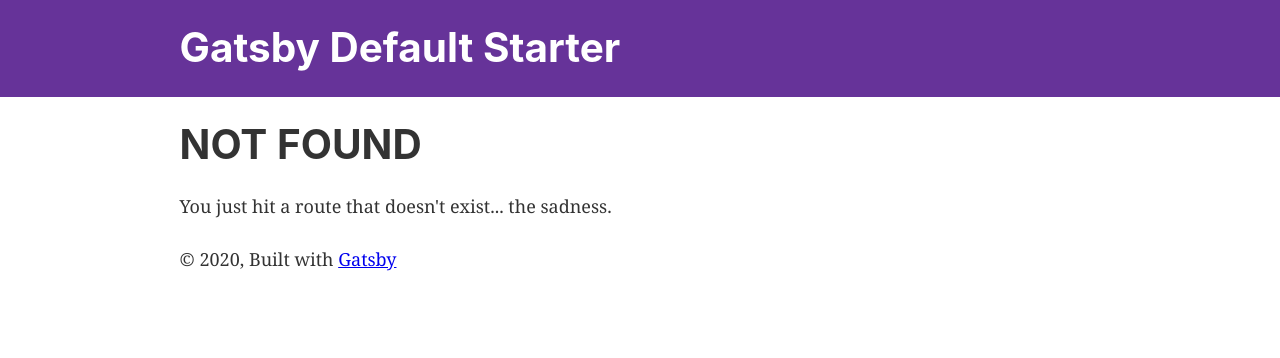
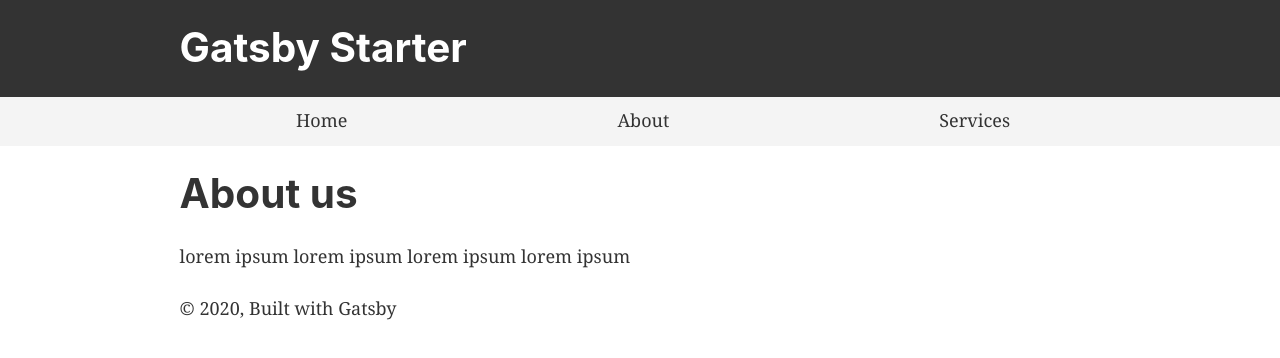
Before and after one commit to jidegithub/gatsby_starter, a Gatsby site: page /about in a window 1280 px wide. Before the commit this address had no page. Built offline with nearby package versions, Linux system fonts and the light colour scheme; Gatsby itself is replaced by a stand-in of ours.

Commit message:
initial commit

```diff
--- a/gatsby-config.js
+++ b/gatsby-config.js
@@ -1,6 +1,6 @@
 module.exports = {
   siteMetadata: {
-    title: `Gatsby Default Starter`,
+    title: `Gatsby Starter`,
     description: `Kick off your next, great Gatsby project with this default starter. This barebones starter ships with the main Gatsby configuration files you might need.`,
     author: `@gatsbyjs`,
   },
--- a/src/components/header.js
+++ b/src/components/header.js
@@ -5,8 +5,8 @@
 const Header = ({ siteTitle }) => (
   <header
     style={{
-      background: `rebeccapurple`,
-      marginBottom: `1.45rem`,
+      background: `#333`,
+      marginBottom: `0`,
     }}
   >
     <div
--- a/src/components/layout.css
+++ b/src/components/layout.css
@@ -42,6 +42,8 @@
 a {
   background-color: transparent;
   -webkit-text-decoration-skip: objects;
+  color: #333;
+  text-decoration: none;
 }
 a:active,
 a:hover {
--- a/src/components/layout.js
+++ b/src/components/layout.js
@@ -10,6 +10,7 @@
 import { useStaticQuery, graphql } from "gatsby"
 
 import Header from "./header"
+import Menu from "./menu"
 import "./layout.css"
 
 const Layout = ({ children }) => {
@@ -26,6 +27,7 @@
   return (
     <>
       <Header siteTitle={data.site.siteMetadata.title} />
+      <Menu />
       <div
         style={{
           margin: `0 auto`,
--- /dev/null
+++ b/src/components/menu.js
@@ -0,0 +1,25 @@
+import React from 'react';
+import Link from 'gatsby-link';
+
+const Menu = () => (
+    <div style={{
+       background: '#f4f4f4',
+       paddingTop: '10px'
+    }}>
+        <ul style={{
+            listStyle: 'none',
+            display:'flex',
+            justifyContent: 'space-evenly'
+        }}>
+            <li>
+                <Link to="/">Home</Link>
+            </li>
+            <li><Link to="/about">About</Link></li>
+            <li><Link to="/services">Services</Link></li>
+        </ul>
+
+    </div>
+)
+
+
+export default Menu
--- a/src/components/seo.js
+++ b/src/components/seo.js
@@ -74,7 +74,7 @@
 
 SEO.defaultProps = {
   lang: `en`,
-  meta: [],
+  meta: [{name: 'designation', content: 'this is my first gatsby site'}],
   description: ``,
 }
 
--- /dev/null
+++ b/src/pages/about.js
@@ -0,0 +1,18 @@
+import React from 'react';
+import Layout from "../components/layout"
+import SEO from "../components/seo"
+
+const AboutPage = () => (
+    <Layout>
+        <SEO title="about" />
+        <h1>About us</h1>
+        <p>
+            lorem ipsum
+            lorem ipsum
+            lorem ipsum
+            lorem ipsum
+        </p>
+    </Layout>
+)
+
+export default AboutPage
--- a/src/pages/index.js
+++ b/src/pages/index.js
@@ -8,9 +8,8 @@
 const IndexPage = () => (
   <Layout>
     <SEO title="Home" />
-    <h1>Hi people</h1>
-    <p>Welcome to your new Gatsby site.</p>
-    <p>Now go build something great.</p>
+    <h1>welcome to my webiste</h1>
+    <p>this is a sample site for gatsby</p>
     <div style={{ maxWidth: `300px`, marginBottom: `1.45rem` }}>
       <Image />
     </div>
```
Also changed, not shown: src/pages/services.js (added, +17 -0 lines).
